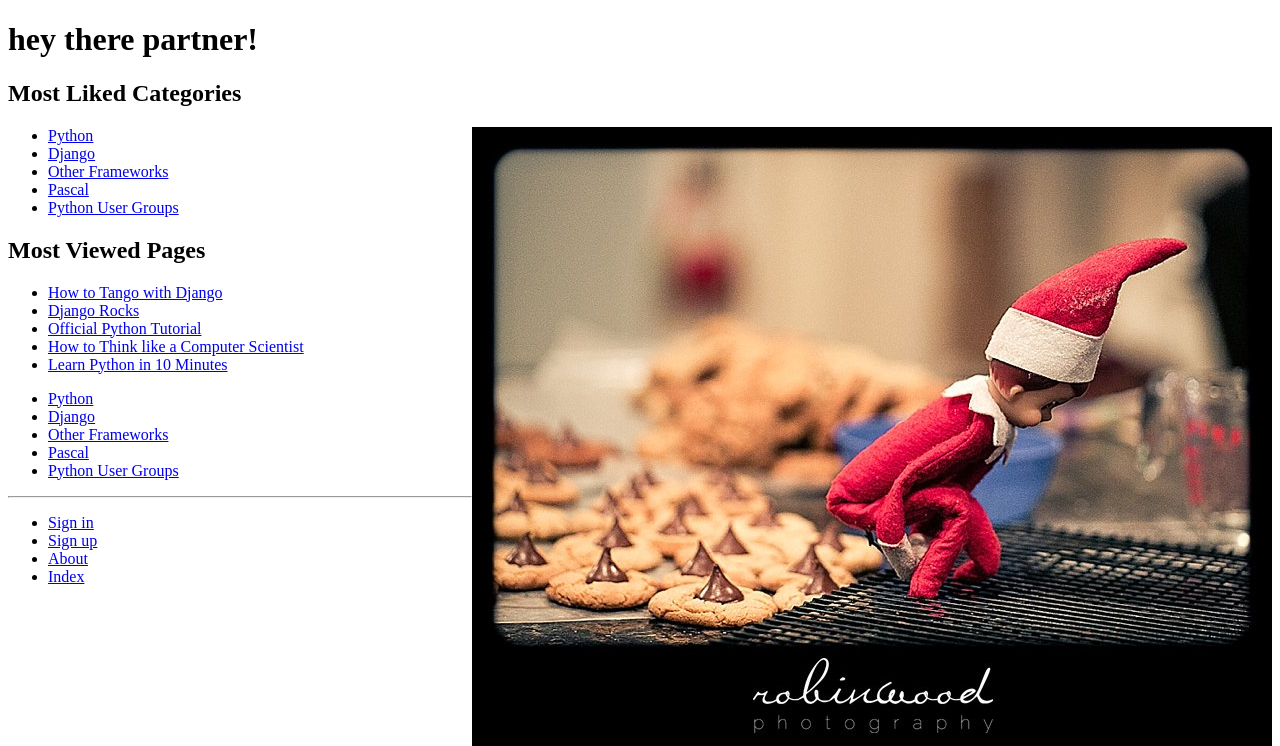
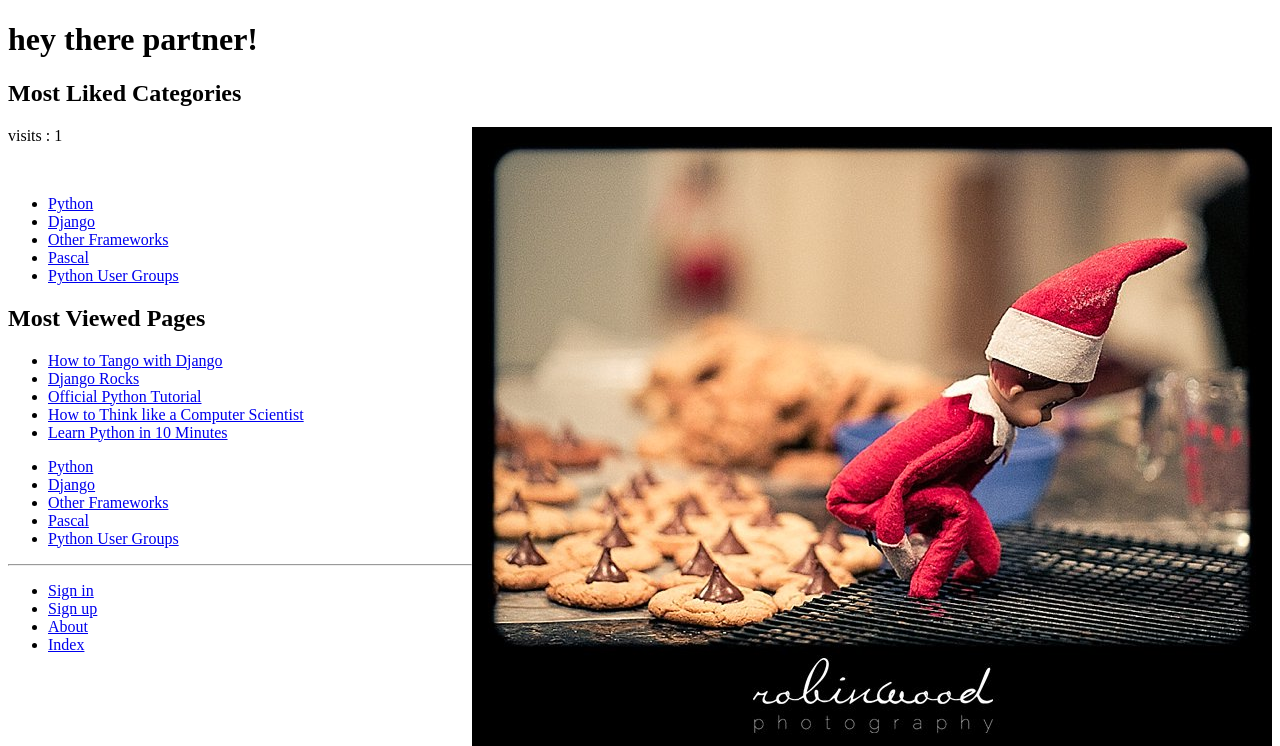
Before and after one commit to SteffNeu/tango_with_django_project, a Django app: page /rango/ in a window 1280 px wide. Shown: the top 746 px of the page. Run offline with Django 3.2, Linux system fonts and the light colour scheme; data comes from the database, SQL or seed files in the repository; both versions use the stored data as it was after the commit.

Commit message:
Chapter 10 complete(supposedly)

```diff
--- a/rango/views.py
+++ b/rango/views.py
@@ -9,19 +9,35 @@ from django.http import HttpResponseRedirect, HttpResponse
 from django.core.urlresolvers import reverse
 from django.contrib.auth.decorators import login_required
 from django.contrib.auth import logout
+from datetime import datetime
 
 # Create your views here.
 
 from django.http import HttpResponse
 
 def index(request):
+	request.session.set_test_cookie()
+
 	category_list = Category.objects.order_by('-likes')[:5]
 	page_list = Page.objects.order_by('-views')[:5]
 	context_dict = {'categories': category_list, 'pages':page_list}
-	return render(request, 'rango/index.html', context=context_dict)
+
+	visitor_cookie_handler(request)
+	context_dict['visits'] = request.session['visits']
+
+	response = render(request, 'rango/index.html', context_dict)
+
+	return response
 
 def about(request):
 	context_dict = {'boldmessage': "don't forget to rock on!"}
+
+	if request.session.test_cookie_worked():
+		print("TEST COOKIE WORKED!")
+		request.session.delete_test_cookie()
+
+	visitor_cookie_handler(request)
+	context_dict['visits'] = request.session['visits']
 
 	print(request.method)
 	print(request.user)
@@ -142,3 +158,25 @@ def restricted(request):
 def user_logout(request):
 	logout(request)
 	return HttpResponseRedirect(reverse('index'))
+
+# a helper method
+def get_server_side_cookie(request, cookie, default_val=None):
+	val = request.session.get(cookie)
+	if not val:
+		val = default_val
+	return val
+
+def visitor_cookie_handler(request):
+	visits = int(request.COOKIES.get('visits', '1'))
+
+	last_visit_cookie = get_server_side_cookie(request, 'last_visit', str(datetime.now()))
+	last_visit_time = datetime.strptime(last_visit_cookie[:-7], '%Y-%m-%d %H:%M:%S')
+
+	if(datetime.now() - last_visit_time).days > 0:
+		visits = visits + 1
+		response.set_cookie('last_visit', str(datetime.now()))
+	else:
+		visits = 1
+		request.session['last_visit'] = last_visit_cookie
+
+	request.session['visits'] = visits
--- a/templates/rango/about.html
+++ b/templates/rango/about.html
@@ -7,6 +7,7 @@
 
 {% block body_block %}
 		<h1>This tutorial has been put together by Steph.</h1>
+		<p>visits : {{ visits }} </p> <br />
 		<img src="{% static "images/dw.jpg" %}"
 			alt= "Peter Capaldi is a legendary doctor, my friends." />
 		<div>
@@ -14,5 +15,6 @@
 			also, don't forget to floss.<br />
 			<img src ="{{ MEDIA_URL}}cat.jpg"
 			alt="This is not a cat"/><br />
+
 		</div>
 {% endblock %}
--- a/templates/rango/index.html
+++ b/templates/rango/index.html
@@ -16,6 +16,7 @@
 				<img src="{% static "images/rango.jpg" %}"
 					alt= "Picture of Rango" align = "right"/>
 			</p>
+			<p>visits : {{ visits }} </p> <br />
 			<p align="left">
 				{% if categories %}
 				<ul>
```
Also changed, not shown: db.sqlite3.
